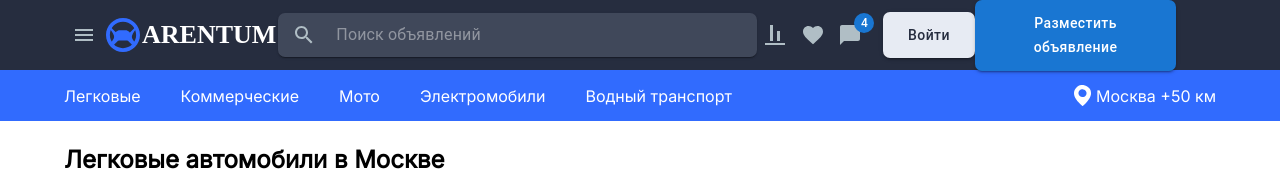
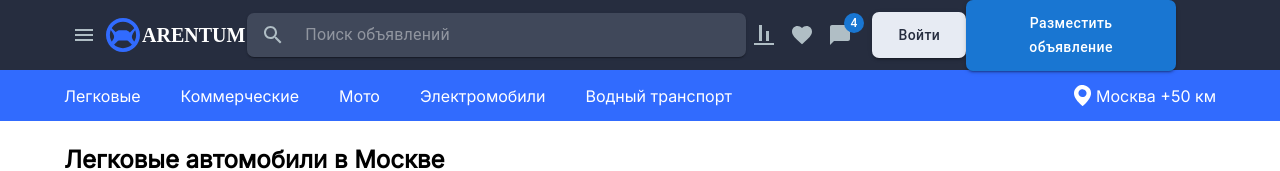
Before and after one commit to gorbatkoff/arent, a React (Create React App) app: page / in a window 1280 px wide. Shown: the top 171 px of the page. Built offline with nearby package versions, Linux system fonts and the light colour scheme; no server answers; a web font is replaced by a local one.

Commit message:
Fix bug with abnormal behaivor of button

```diff
--- a/src/components/Header/Header.module.css
+++ b/src/components/Header/Header.module.css
@@ -12,7 +12,6 @@ header {
     justify-content: space-between;
     padding: 15px 0;
     height: 70px;
-    /* width: 1000px; */
     margin: 0 !important;
 }
 
@@ -30,7 +29,7 @@ h1 {
 .head {
     font-family: 'Georama';
     font-weight: 700;
-    font-size: 26px;
+    font-size: 20px;
 }
 
 .search input {
```
